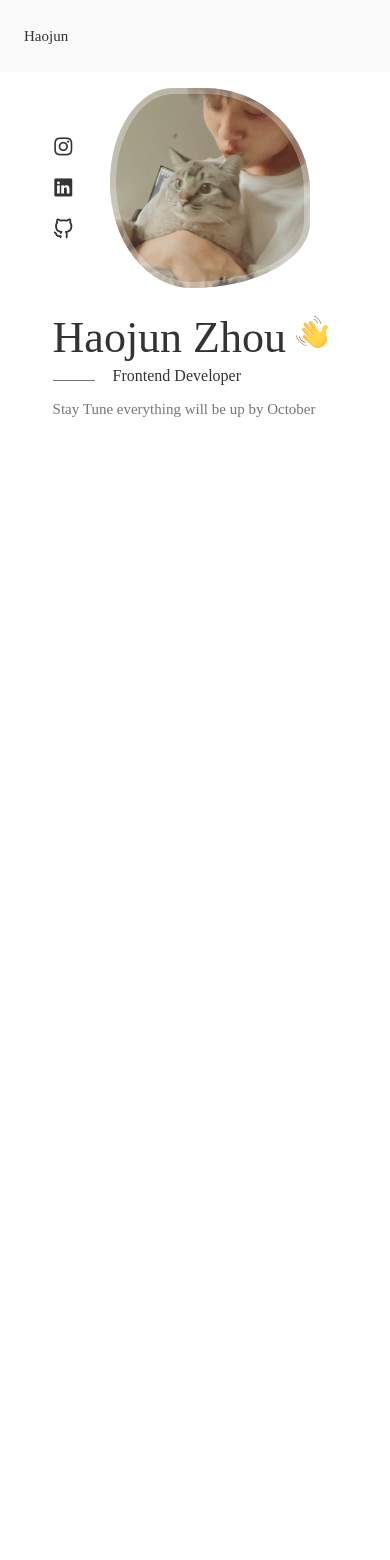
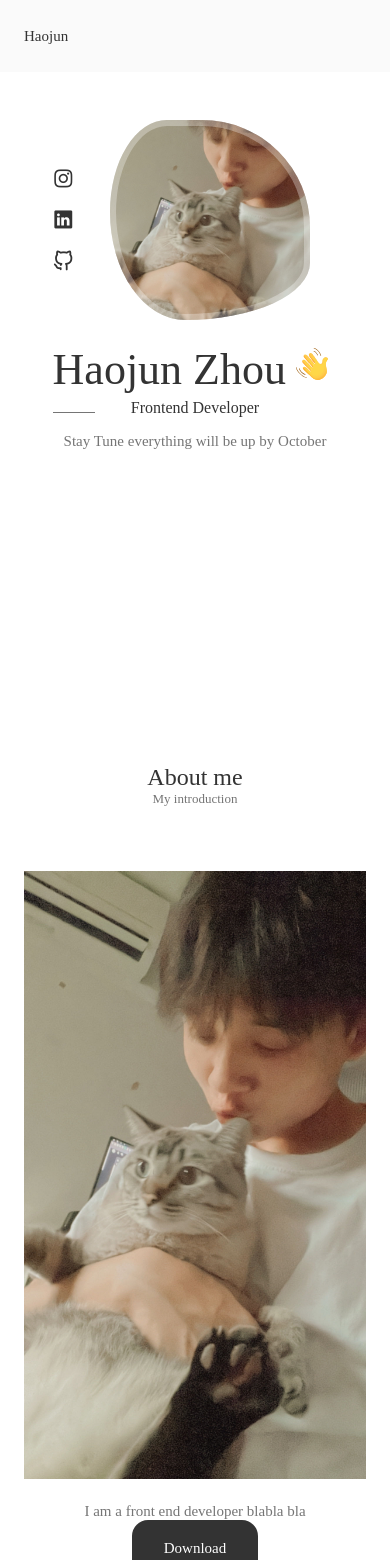
Before and after one commit to haojun141/portfolio, a React (Create React App) app: page / in a window 390 px wide. Shown: the top 1560 px of the page. Before the commit the page ends 844 px from the top, so only its background shows below. Built offline with nearby package versions, Linux system fonts and the light colour scheme.

Commit message:
start on about me

```diff
--- a/src/App.css
+++ b/src/App.css
@@ -100,21 +100,21 @@ img {
   padding: 6rem 0 2rem;
 }
 
-.section_title {
+.section__title {
   font-size: var(--h1-font-size);
   color: var(--title-color);
 }
 
-.section_subtitle {
+.section__subtitle {
   display: block;
   font-size: var(--small-font-size);
   margin-bottom: 4rem;
 }
 
-/* .section,
+.section,
 .section_subtitle {
   text-align: center;
-} */
+}
 /* LAYOUT */
 .container {
   max-width: 968px;
@@ -137,7 +137,7 @@ img {
 }
 
 .button:hover {
-  background-color: var(--title-color-black);
+  background-color: black;
 }
 
 .button_icon {
--- a/src/App.js
+++ b/src/App.js
@@ -2,12 +2,14 @@ import React from 'react';
 import './App.css';
 import Header from './components/header/Header';
 import Home from './components/home/Home';
+import About from './components/about/About';
 const App = () =>{
   return (
     <>
     <Header />
     <main className='main'>
       <Home />
+      <About />
     </main>
     </>
   );
--- /dev/null
+++ b/src/components/about/About.jsx
@@ -0,0 +1,28 @@
+import React from "react";
+import "./about.css";
+import AboutImg from "../../assets/blue.jpg";
+import CV from "../../assets/John-Cv.pdf";
+import Info from "./Info";
+
+const About = () => {
+  return (
+    <section className="about section" id="about">
+      <h2 className="section__title">About me</h2>
+      <span className="section__subtitle"> My introduction</span>
+      <div className="about__container container grid">
+        <img src={AboutImg} alt="" className="about__img" />
+        <div className="about__data">
+          <Info />
+          <p className="about__description">
+            I am a front end developer blabla bla
+          </p>
+          <a href={CV} className="button">
+            Download
+          </a>
+        </div>
+      </div>
+    </section>
+  );
+};
+
+export default About;
--- /dev/null
+++ b/src/components/about/Info.jsx
@@ -0,0 +1,7 @@
+import React from "react";
+
+const Info = () => {
+  return <></>;
+};
+
+export default Info;
--- a/src/components/home/home.css
+++ b/src/components/home/home.css
@@ -25,16 +25,19 @@
 .home__title {
   font-size: var(--big-font-size);
   margin-bottom: var(--mb-0-25);
+  margin-left: auto;
+  margin-right: auto;
 }
 
 .home__subtitle {
   position: relative;
   font-size: var(--h3-font-size);
-  padding-left: 5.4rem;
+  /* padding-left: 5.4rem; */
   font-weight: var(--font-normal);
   margin-bottom: var(--mb-1);
 }
 
+/* the line beside front end developer */
 .home__subtitle::before {
   content: "";
   position: absolute;
@@ -48,6 +51,7 @@
 .home__description {
   max-width: 400px;
   margin-bottom: var(--mb-3);
+  position: relative;
 }
 
 .home__hand {
@@ -113,7 +117,7 @@
     height: 40px;
   }
   .home__subtitle {
-    padding-left: 3.75rem;
+    /* padding-left: 3.75rem; */
     margin-bottom: var(--mb-1);
   }
   .home__subtitle::before {
@@ -142,7 +146,7 @@
 @media screen and (max-width: 768px) {
   .home__content {
     grid-template-columns: 0.5fr 3fr;
-    padding-top: 3.5rem;
+    /* padding-top: 3.5rem; */
     margin-left: auto;
     margin-right: auto;
   }
```
Also changed, not shown: src/components/about/about.css (added).
